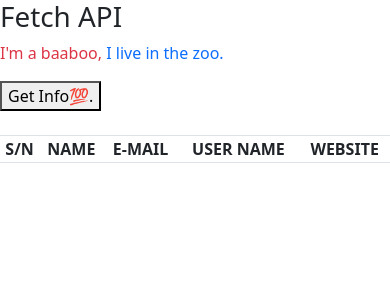
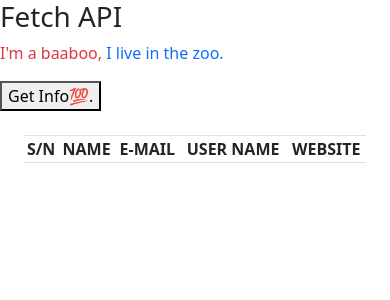
Before and after one commit to Josh-bo/Me-React-Favour., a React (Vite) app: page / in a window 390 px wide. Shown: the top 300 px of the page. Built offline with nearby package versions, Linux system fonts and the light colour scheme.

Commit message:
I added divs for responsiveness

```diff
--- a/src/components/Fetch.jsx
+++ b/src/components/Fetch.jsx
@@ -24,6 +24,10 @@ const Fetch = () => {
     <p className='text-danger'>I'm a baaboo, <span className='text-primary'>I live in the zoo.</span></p>
     <button onClick={getData}>Get Info💯. </button>
 
+    <div className='container'>
+        <div className='row mx-auto text-center'>
+            <div className='col-12'>
+
     <table className='table table-striped table-bordered mt-4 table-hover text-center'>
         <tr>
             <th>S/N</th>
@@ -45,6 +49,9 @@ const Fetch = () => {
         ))
     }
     </table>
+    </div>
+</div>
+</div>
     </>
   );
 }
```
